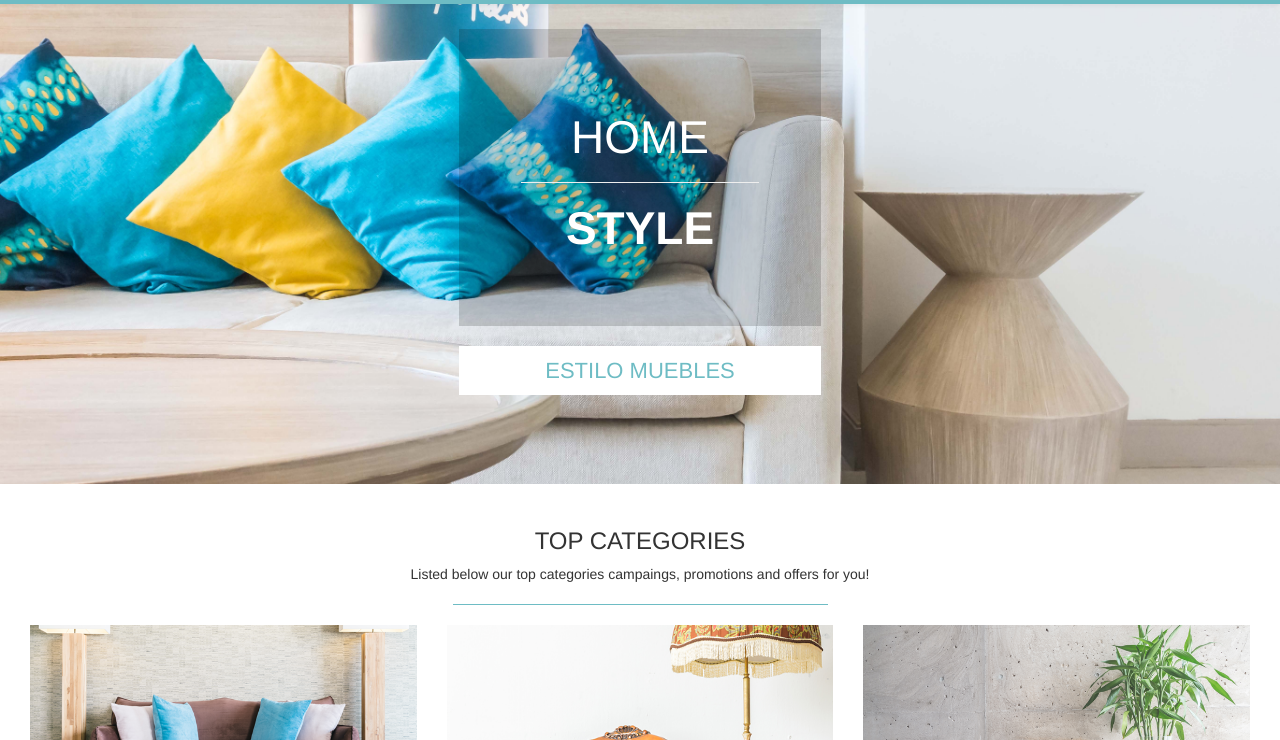
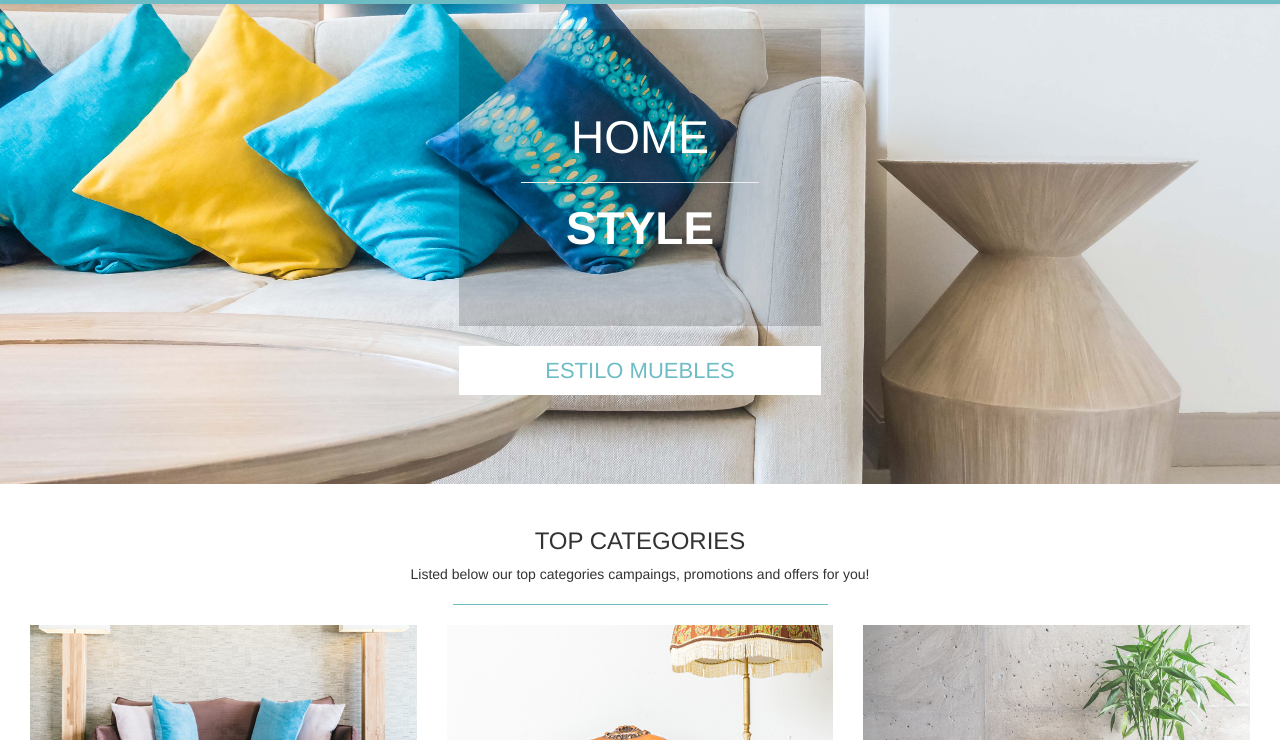
Before and after one commit to mnaviaz/mnaviaz.github.io, a plain HTML site: page index.html in a window 1280 px wide. Shown: the part 60-800 px from the top of the page. Drawn offline with nearby package versions, Linux system fonts and the light colour scheme.

Commit message:
parallax

```diff
--- a/css/main.css
+++ b/css/main.css
@@ -6,6 +6,10 @@
 body{
     margin-top: 64px;
 
+}
+.parallax-window {
+    min-height: 480px;
+    background: transparent;
 }
 .menu_principal{
 	background: #6ebcc4;
@@ -27,10 +31,10 @@ body{
 	color: #fff;
 }
 .inicio{
-	background-image: url("../img/sofa.jpg");
+/*	background-image: url("../img/sofa.jpg");
 	background-repeat: no-repeat;
 	background-size: 100%;
-	background-position: center;
+	background-position: center;*/
 	height: 480px;
 	display: flex;
 	flex-direction: column;
--- a/index.html
+++ b/index.html
@@ -51,7 +51,7 @@
     </nav>
 
     <!-- Main jumbotron for a primary marketing message or call to action -->
-    <div class="container-fluid inicio">
+    <div class="container-fluid inicio parallax-window" data-parallax="scroll" data-image-src="img/sofa.jpg">
       <div class="contenedor_titulo_principal">
         <div class="titulo_principal">
           <h1>HOME</h1>
@@ -119,7 +119,7 @@
         <script src="js/vendor/bootstrap.min.js"></script>
 
         <script src="js/main.js"></script>
-
+        <script src="js/parallax.js"></script>
         <!-- Google Analytics: change UA-XXXXX-X to be your site's ID. -->
         <script>
             (function(b,o,i,l,e,r){b.GoogleAnalyticsObject=l;b[l]||(b[l]=
--- /dev/null
+++ b/js/parallax.js
@@ -0,0 +1,404 @@
+/*!
+ * parallax.js v1.4.2 (http://pixelcog.github.io/parallax.js/)
+ * @copyright 2016 PixelCog, Inc.
+ * @license MIT (https://github.com/pixelcog/parallax.js/blob/master/LICENSE)
+ */
+
+;(function ( $, window, document, undefined ) {
+
+  // Polyfill for requestAnimationFrame
+  // via: https://gist.github.com/paulirish/1579671
+
+  (function() {
+    var lastTime = 0;
+    var vendors = ['ms', 'moz', 'webkit', 'o'];
+    for(var x = 0; x < vendors.length && !window.requestAnimationFrame; ++x) {
+      window.requestAnimationFrame = window[vendors[x]+'RequestAnimationFrame'];
+      window.cancelAnimationFrame = window[vendors[x]+'CancelAnimationFrame']
+        || window[vendors[x]+'CancelRequestAnimationFrame'];
+    }
+
+    if (!window.requestAnimationFrame)
+      window.requestAnimationFrame = function(callback) {
+        var currTime = new Date().getTime();
+        var timeToCall = Math.max(0, 16 - (currTime - lastTime));
+        var id = window.setTimeout(function() { callback(currTime + timeToCall); },
+          timeToCall);
+        lastTime = currTime + timeToCall;
+        return id;
+      };
+
+    if (!window.cancelAnimationFrame)
+      window.cancelAnimationFrame = function(id) {
+        clearTimeout(id);
+      };
+  }());
+
+
+  // Parallax Constructor
+
+  function Parallax(element, options) {
+    var self = this;
+
+    if (typeof options == 'object') {
+      delete options.refresh;
+      delete options.render;
+      $.extend(this, options);
+    }
+
+    this.$element = $(element);
+
+    if (!this.imageSrc && this.$element.is('img')) {
+      this.imageSrc = this.$element.attr('src');
+    }
+
+    var positions = (this.position + '').toLowerCase().match(/\S+/g) || [];
+
+    if (positions.length < 1) {
+      positions.push('center');
+    }
+    if (positions.length == 1) {
+      positions.push(positions[0]);
+    }
+
+    if (positions[0] == 'top' || positions[0] == 'bottom' || positions[1] == 'left' || positions[1] == 'right') {
+      positions = [positions[1], positions[0]];
+    }
+
+    if (this.positionX != undefined) positions[0] = this.positionX.toLowerCase();
+    if (this.positionY != undefined) positions[1] = this.positionY.toLowerCase();
+
+    self.positionX = positions[0];
+    self.positionY = positions[1];
+
+    if (this.positionX != 'left' && this.positionX != 'right') {
+      if (isNaN(parseInt(this.positionX))) {
+        this.positionX = 'center';
+      } else {
+        this.positionX = parseInt(this.positionX);
+      }
+    }
+
+    if (this.positionY != 'top' && this.positionY != 'bottom') {
+      if (isNaN(parseInt(this.positionY))) {
+        this.positionY = 'center';
+      } else {
+        this.positionY = parseInt(this.positionY);
+      }
+    }
+
+    this.position =
+      this.positionX + (isNaN(this.positionX)? '' : 'px') + ' ' +
+      this.positionY + (isNaN(this.positionY)? '' : 'px');
+
+    if (navigator.userAgent.match(/(iPod|iPhone|iPad)/)) {
+      if (this.imageSrc && this.iosFix && !this.$element.is('img')) {
+        this.$element.css({
+          backgroundImage: 'url(' + this.imageSrc + ')',
+          backgroundSize: 'cover',
+          backgroundPosition: this.position
+        });
+      }
+      return this;
+    }
+
+    if (navigator.userAgent.match(/(Android)/)) {
+      if (this.imageSrc && this.androidFix && !this.$element.is('img')) {
+        this.$element.css({
+          backgroundImage: 'url(' + this.imageSrc + ')',
+          backgroundSize: 'cover',
+          backgroundPosition: this.position
+        });
+      }
+      return this;
+    }
+
+    this.$mirror = $('<div />').prependTo('body');
+
+    var slider = this.$element.find('>.parallax-slider');
+    var sliderExisted = false;
+
+    if (slider.length == 0)
+      this.$slider = $('<img />').prependTo(this.$mirror);
+    else {
+      this.$slider = slider.prependTo(this.$mirror)
+      sliderExisted = true;
+    }
+
+    this.$mirror.addClass('parallax-mirror').css({
+      visibility: 'hidden',
+      zIndex: this.zIndex,
+      position: 'fixed',
+      top: 0,
+      left: 0,
+      overflow: 'hidden'
+    });
+
+    this.$slider.addClass('parallax-slider').one('load', function() {
+      if (!self.naturalHeight || !self.naturalWidth) {
+        self.naturalHeight = this.naturalHeight || this.height || 1;
+        self.naturalWidth  = this.naturalWidth  || this.width  || 1;
+      }
+      self.aspectRatio = self.naturalWidth / self.naturalHeight;
+
+      Parallax.isSetup || Parallax.setup();
+      Parallax.sliders.push(self);
+      Parallax.isFresh = false;
+      Parallax.requestRender();
+    });
+
+    if (!sliderExisted)
+      this.$slider[0].src = this.imageSrc;
+
+    if (this.naturalHeight && this.naturalWidth || this.$slider[0].complete || slider.length > 0) {
+      this.$slider.trigger('load');
+    }
+
+  };
+
+
+  // Parallax Instance Methods
+
+  $.extend(Parallax.prototype, {
+    speed:    0.2,
+    bleed:    0,
+    zIndex:   -100,
+    iosFix:   true,
+    androidFix: true,
+    position: 'center',
+    overScrollFix: false,
+
+    refresh: function() {
+      this.boxWidth        = this.$element.outerWidth();
+      this.boxHeight       = this.$element.outerHeight() + this.bleed * 2;
+      this.boxOffsetTop    = this.$element.offset().top - this.bleed;
+      this.boxOffsetLeft   = this.$element.offset().left;
+      this.boxOffsetBottom = this.boxOffsetTop + this.boxHeight;
+
+      var winHeight = Parallax.winHeight;
+      var docHeight = Parallax.docHeight;
+      var maxOffset = Math.min(this.boxOffsetTop, docHeight - winHeight);
+      var minOffset = Math.max(this.boxOffsetTop + this.boxHeight - winHeight, 0);
+      var imageHeightMin = this.boxHeight + (maxOffset - minOffset) * (1 - this.speed) | 0;
+      var imageOffsetMin = (this.boxOffsetTop - maxOffset) * (1 - this.speed) | 0;
+
+      if (imageHeightMin * this.aspectRatio >= this.boxWidth) {
+        this.imageWidth    = imageHeightMin * this.aspectRatio | 0;
+        this.imageHeight   = imageHeightMin;
+        this.offsetBaseTop = imageOffsetMin;
+
+        var margin = this.imageWidth - this.boxWidth;
+
+        if (this.positionX == 'left') {
+          this.offsetLeft = 0;
+        } else if (this.positionX == 'right') {
+          this.offsetLeft = - margin;
+        } else if (!isNaN(this.positionX)) {
+          this.offsetLeft = Math.max(this.positionX, - margin);
+        } else {
+          this.offsetLeft = - margin / 2 | 0;
+        }
+      } else {
+        this.imageWidth    = this.boxWidth;
+        this.imageHeight   = this.boxWidth / this.aspectRatio | 0;
+        this.offsetLeft    = 0;
+
+        var margin = this.imageHeight - imageHeightMin;
+
+        if (this.positionY == 'top') {
+          this.offsetBaseTop = imageOffsetMin;
+        } else if (this.positionY == 'bottom') {
+          this.offsetBaseTop = imageOffsetMin - margin;
+        } else if (!isNaN(this.positionY)) {
+          this.offsetBaseTop = imageOffsetMin + Math.max(this.positionY, - margin);
+        } else {
+          this.offsetBaseTop = imageOffsetMin - margin / 2 | 0;
+        }
+      }
+    },
+
+    render: function() {
+      var scrollTop    = Parallax.scrollTop;
+      var scrollLeft   = Parallax.scrollLeft;
+      var overScroll   = this.overScrollFix ? Parallax.overScroll : 0;
+      var scrollBottom = scrollTop + Parallax.winHeight;
+
+      if (this.boxOffsetBottom > scrollTop && this.boxOffsetTop <= scrollBottom) {
+        this.visibility = 'visible';
+        this.mirrorTop = this.boxOffsetTop  - scrollTop;
+        this.mirrorLeft = this.boxOffsetLeft - scrollLeft;
+        this.offsetTop = this.offsetBaseTop - this.mirrorTop * (1 - this.speed);
+      } else {
+        this.visibility = 'hidden';
+      }
+
+      this.$mirror.css({
+        transform: 'translate3d(0px, 0px, 0px)',
+        visibility: this.visibility,
+        top: this.mirrorTop - overScroll,
+        left: this.mirrorLeft,
+        height: this.boxHeight,
+        width: this.boxWidth
+      });
+
+      this.$slider.css({
+        transform: 'translate3d(0px, 0px, 0px)',
+        position: 'absolute',
+        top: this.offsetTop,
+        left: this.offsetLeft,
+        height: this.imageHeight,
+        width: this.imageWidth,
+        maxWidth: 'none'
+      });
+    }
+  });
+
+
+  // Parallax Static Methods
+
+  $.extend(Parallax, {
+    scrollTop:    0,
+    scrollLeft:   0,
+    winHeight:    0,
+    winWidth:     0,
+    docHeight:    1 << 30,
+    docWidth:     1 << 30,
+    sliders:      [],
+    isReady:      false,
+    isFresh:      false,
+    isBusy:       false,
+
+    setup: function() {
+      if (this.isReady) return;
+
+      var $doc = $(document), $win = $(window);
+
+      var loadDimensions = function() {
+        Parallax.winHeight = $win.height();
+        Parallax.winWidth  = $win.width();
+        Parallax.docHeight = $doc.height();
+        Parallax.docWidth  = $doc.width();
+      };
+
+      var loadScrollPosition = function() {
+        var winScrollTop  = $win.scrollTop();
+        var scrollTopMax  = Parallax.docHeight - Parallax.winHeight;
+        var scrollLeftMax = Parallax.docWidth  - Parallax.winWidth;
+        Parallax.scrollTop  = Math.max(0, Math.min(scrollTopMax,  winScrollTop));
+        Parallax.scrollLeft = Math.max(0, Math.min(scrollLeftMax, $win.scrollLeft()));
+        Parallax.overScroll = Math.max(winScrollTop - scrollTopMax, Math.min(winScrollTop, 0));
+      };
+
+      $win.on('resize.px.parallax load.px.parallax', function() {
+          loadDimensions();
+          Parallax.isFresh = false;
+          Parallax.requestRender();
+        })
+        .on('scroll.px.parallax load.px.parallax', function() {
+          loadScrollPosition();
+          Parallax.requestRender();
+        });
+
+      loadDimensions();
+      loadScrollPosition();
+
+      this.isReady = true;
+    },
+
+    configure: function(options) {
+      if (typeof options == 'object') {
+        delete options.refresh;
+        delete options.render;
+        $.extend(this.prototype, options);
+      }
+    },
+
+    refresh: function() {
+      $.each(this.sliders, function(){ this.refresh() });
+      this.isFresh = true;
+    },
+
+    render: function() {
+      this.isFresh || this.refresh();
+      $.each(this.sliders, function(){ this.render() });
+    },
+
+    requestRender: function() {
+      var self = this;
+
+      if (!this.isBusy) {
+        this.isBusy = true;
+        window.requestAnimationFrame(function() {
+          self.render();
+          self.isBusy = false;
+        });
+      }
+    },
+    destroy: function(el){
+      var i,
+          parallaxElement = $(el).data('px.parallax');
+      parallaxElement.$mirror.remove();
+      for(i=0; i < this.sliders.length; i+=1){
+        if(this.sliders[i] == parallaxElement){
+          this.sliders.splice(i, 1);
+        }
+      }
+      $(el).data('px.parallax', false);
+      if(this.sliders.length === 0){
+        $(window).off('scroll.px.parallax resize.px.parallax load.px.parallax');
+        this.isReady = false;
+        Parallax.isSetup = false;
+      }
+    }
+  });
+
+
+  // Parallax Plugin Definition
+
+  function Plugin(option) {
+    return this.each(function () {
+      var $this = $(this);
+      var options = typeof option == 'object' && option;
+
+      if (this == window || this == document || $this.is('body')) {
+        Parallax.configure(options);
+      }
+      else if (!$this.data('px.parallax')) {
+        options = $.extend({}, $this.data(), options);
+        $this.data('px.parallax', new Parallax(this, options));
+      }
+      else if (typeof option == 'object')
+      {
+        $.extend($this.data('px.parallax'), options);
+      }
+      if (typeof option == 'string') {
+        if(option == 'destroy'){
+            Parallax['destroy'](this);
+        }else{
+          Parallax[option]();
+        }
+      }
+    })
+  };
+
+  var old = $.fn.parallax;
+
+  $.fn.parallax             = Plugin;
+  $.fn.parallax.Constructor = Parallax;
+
+
+  // Parallax No Conflict
+
+  $.fn.parallax.noConflict = function () {
+    $.fn.parallax = old;
+    return this;
+  };
+
+
+  // Parallax Data-API
+
+  $(document).on('ready.px.parallax.data-api', function () {
+    $('[data-parallax="scroll"]').parallax();
+  });
+
+}(jQuery, window, document));
```
Also changed, not shown: js/bower.json (added, +20 -0 lines), js/README.md (added), js/parallax.min.js (added), 1 other file.
